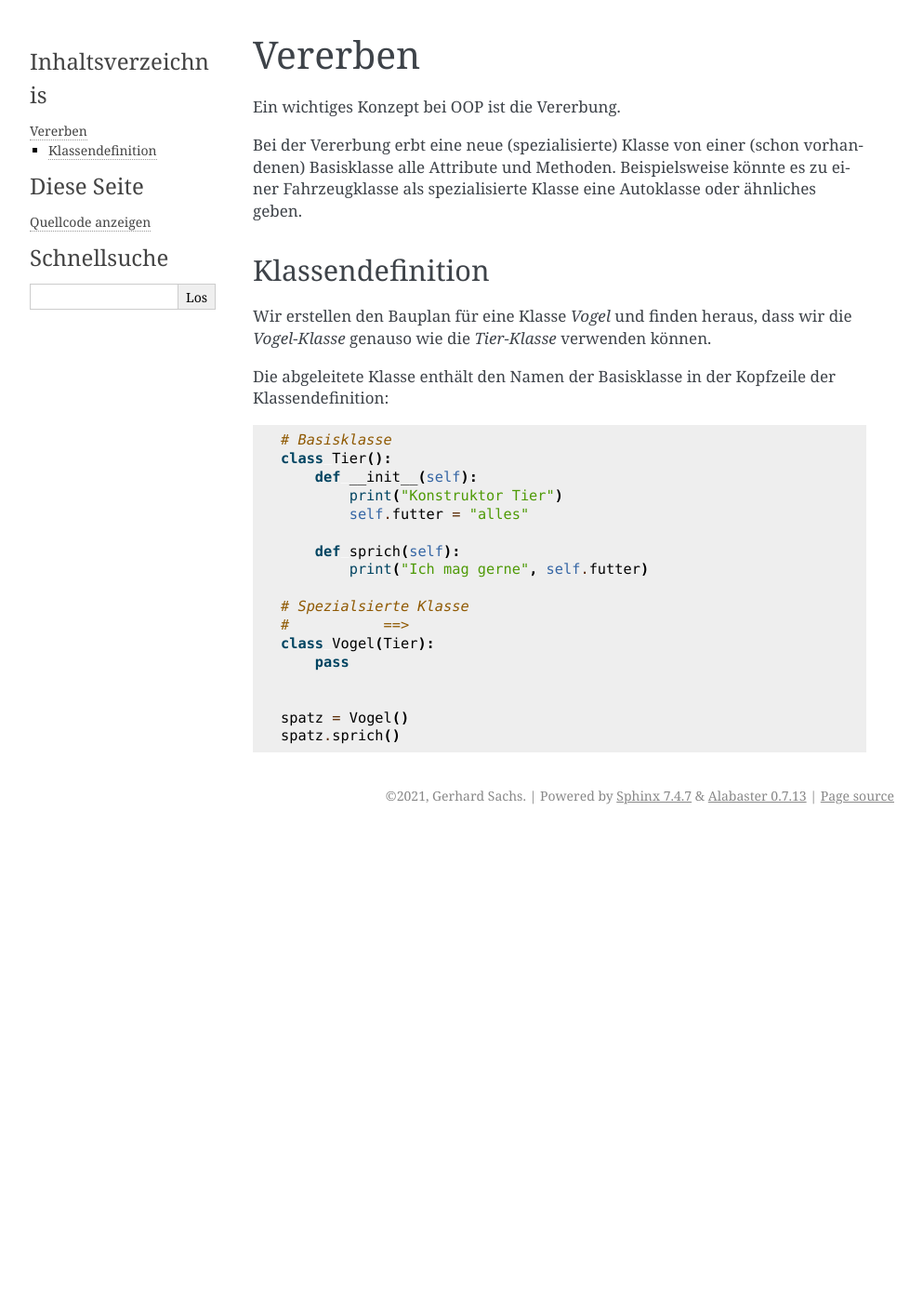
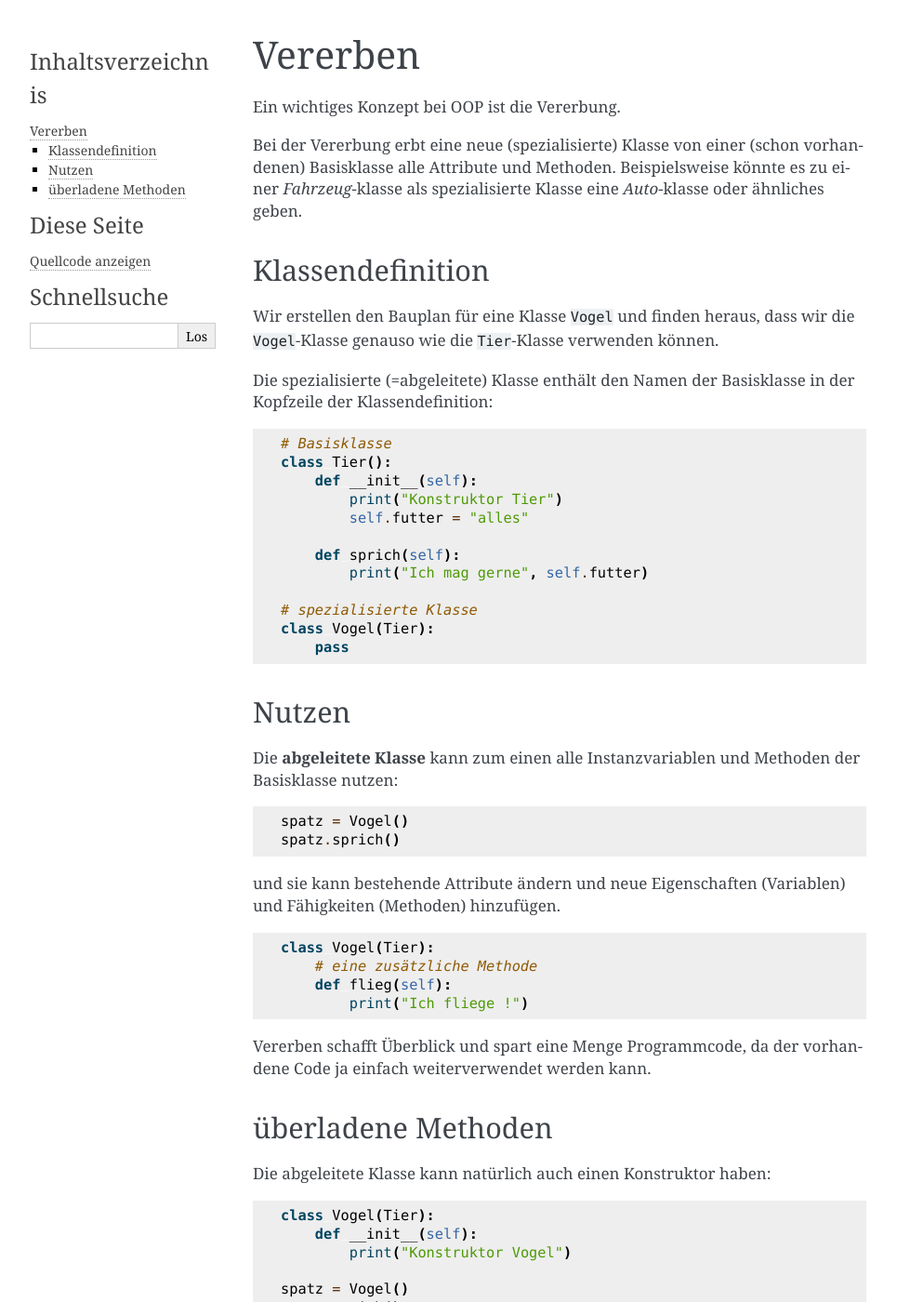
Before and after one commit to gerpark/pyworkshop, a Sphinx documentation site: the page built from docs/source/object/inherit.rst, in a window 1280 px wide and 1400 px high. Shown: the whole window at 93% size, without its empty margins (148-1141 px from the left). Built offline with Sphinx 7.4.7, drawn with Linux system fonts in a browser that asks for light colours; some of the changed text lies outside the part shown.

Commit message:
1.94 OOP

```diff
--- a/docs/source/index.rst
+++ b/docs/source/index.rst
@@ -13,7 +13,7 @@ von Gerhard Sachs
 
 Dieses Dokument wird kontinuierlich weiterbearbeitet.
 
-Version 1.92 vom 17 Februar 2022
+Version 1.94 vom 27. April 2022
 
 Und hier noch ein Link mit ein bisschen was zu `Python, dem Workshop und mir <http://www.ortrun-dieterich.de/workshop.html>`_ .
 
--- a/docs/source/object/inherit.rst
+++ b/docs/source/object/inherit.rst
@@ -13,17 +13,17 @@ Ein wichtiges Konzept bei OOP ist die Vererbung.
 
 Bei der Vererbung erbt eine neue (spezialisierte) Klasse von
 einer (schon vorhandenen) Basisklasse alle Attribute und Methoden.
-Beispielsweise könnte es zu einer Fahrzeugklasse als spezialisierte Klasse
-eine Autoklasse oder ähnliches geben.
+Beispielsweise könnte es zu einer `Fahrzeug`-klasse als spezialisierte Klasse
+eine `Auto`-klasse oder ähnliches geben.
 
 
 Klassendefinition
 =================
 
-Wir erstellen den Bauplan für eine Klasse `Vogel` und finden heraus,
-dass wir die `Vogel-Klasse` genauso wie die `Tier-Klasse` verwenden können.
+Wir erstellen den Bauplan für eine Klasse ``Vogel`` und finden heraus,
+dass wir die ``Vogel``-Klasse genauso wie die ``Tier``-Klasse verwenden können.
 
-Die abgeleitete Klasse enthält den Namen der Basisklasse
+Die spezialisierte (=abgeleitete) Klasse enthält den Namen der Basisklasse
 in der Kopfzeile der Klassendefinition:
 
 .. code:: python
@@ -37,11 +37,75 @@ in der Kopfzeile der Klassendefinition:
         def sprich(self):
             print("Ich mag gerne", self.futter)
 
-    # Spezialsierte Klasse
-    #           ==>
+    # spezialisierte Klasse
     class Vogel(Tier):
         pass
 
 
+Nutzen
+======
+
+Die **abgeleitete Klasse** kann zum einen alle Instanzvariablen und Methoden
+der Basisklasse nutzen:
+
+.. code:: python
+
     spatz = Vogel()
     spatz.sprich()
+
+
+und sie kann bestehende Attribute ändern und neue Eigenschaften (Variablen) und Fähigkeiten (Methoden) hinzufügen.
+
+
+.. code:: python
+
+    class Vogel(Tier):
+        # eine zusätzliche Methode
+        def flieg(self):
+            print("Ich fliege !")
+
+
+Vererben schafft Überblick und spart eine Menge Programmcode,
+da der vorhandene Code ja einfach weiterverwendet werden kann.
+
+überladene Methoden
+===================
+
+Die abgeleitete Klasse kann natürlich auch einen Konstruktor haben:
+
+.. code:: python
+
+    class Vogel(Tier):
+        def __init__(self):
+            print("Konstruktor Vogel")
+
+    spatz = Vogel()
+    spatz.sprich()
+
+Aber wenn die Methode ``sprich()`` aufgerufen wird führt das zu einem Fehler,
+denn jetzt wird nur noch der Konstruktor der Klasse Vogel aufgerufen.
+Die Methode ``sprich()`` hätte aber die Instanzvariable ``self.futter`` benötigt,
+die in der Basisklasse initialisiert wird.
+Der Konstruktor der Basisklasse wurde mit dem Konstruktor der abgeleiteten Klasse **überladen**.
+
+Deshalb müssen wir den Konstruktor der Basisklasse explizit, also
+selber aufrufen:
+
+.. code:: python
+
+    class Vogel(Tier):
+        def __init__(self):
+            Tier.__init__(self)
+            print("Konstruktor Vogel")
+
+    spatz = Vogel()
+    spatz.sprich()
+
+.. advanced14f/tier25
+
+Die Syntax dazu kennen wir noch nicht, sie hat das folgende Schema:
+Zu Anfang den Klassenname der Basisklasse, dann die ``init``- Methode,
+an die als (erster) Parameter ``self`` übergeben wird.
+
+Dieses Prinzip des Überladens funktioniert auch für alle andere Methoden,
+wenn sie denselben Namen haben.
--- a/docs/source/object/o_allgemein.rst
+++ b/docs/source/object/o_allgemein.rst
@@ -56,6 +56,8 @@ für uns keine Bedeutung und wird auch immer unterschiedlich sein.
 Wie werden Objekte verwendet ?
 ------------------------------
 
+.. _oop-usage1:
+
 Die übliche Art Objekte zu nutzen geschieht mit Hilfe von **Methoden**.
 Funktionen und Methoden sind sich sehr ähnlich. Der Unterschied besteht
 darin, dass eine Funktion "einfach so" aufgerufen wird, während eine
--- a/docs/source/python/aggr.rst
+++ b/docs/source/python/aggr.rst
@@ -54,7 +54,7 @@ nicht geändert werden kann, darüber hinaus benötigt ein Tuple weniger Speiche
 und ist auch sonst schneller zu verarbeiten.
 
 Werden bei einer Aufzählung (Kommas) die Begrenzungszeichen weggelassen,
-so führt das auch zu einem **Tuple****:
+so führt das auch zu einem **Tuple**:
 
 .. code:: python
 
```
Also changed, not shown: docs/source/object/class.rst (+12 -10 lines), docs/source/python/module.rst (+18 -16 lines).
